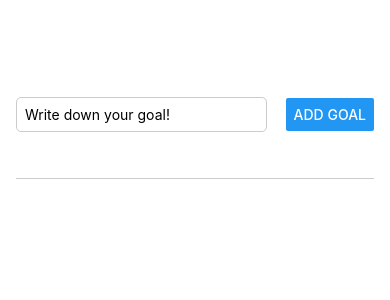
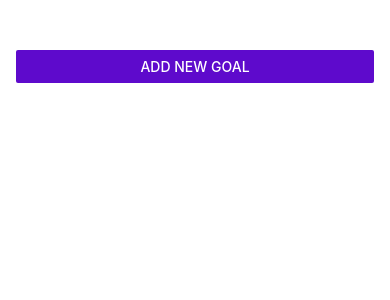
Before and after one commit to FungaiPfende/GoalTracker, a React Native app: screen / in a window 390 px wide. Shown: the top 300 px of the page. Built offline with nearby package versions, Linux system fonts and the light colour scheme.

Commit message:
Added a modal screen.

```diff
--- a/App.js
+++ b/App.js
@@ -1,12 +1,17 @@
 import React, { useState } from "react";
 import { StatusBar } from "expo-status-bar";
-import { StyleSheet, View } from "react-native";
+import { StyleSheet, View, Button } from "react-native";
 
 import { GoalInput } from "./components/GoalInput";
 import { GoalList } from "./components/GoalList";
 
 export default function App() {
   const [goalList, setGoalList] = useState([]);
+  const [modalVisibility, setModalVisibility] = useState(false);
+
+  const startAddGoalHandler = () => {
+    setModalVisibility(true);
+  };
 
   const deleteGoal = (id) => {
     setGoalList((currentGoals) => {
@@ -16,7 +21,12 @@ export default function App() {
 
   return (
     <View style={styles.appContainer}>
-      <GoalInput setGoalList={setGoalList} />
+      <Button
+        title="Add new goal"
+        color="#5E0ACC"
+        onPress={startAddGoalHandler}
+      />
+      <GoalInput setGoalList={setGoalList} modalVisibility={modalVisibility} />
       <GoalList goalData={goalList} onDeleteItem={deleteGoal} />
 
       <StatusBar style="auto" />
--- a/components/GoalInput.jsx
+++ b/components/GoalInput.jsx
@@ -1,7 +1,7 @@
 import React, { useState } from "react";
-import { View, TextInput, Button, StyleSheet } from "react-native";
+import { View, TextInput, Button, StyleSheet, Modal } from "react-native";
 
-export const GoalInput = ({ setGoalList }) => {
+export const GoalInput = ({ setGoalList, modalVisibility }) => {
   const [goal, setGoal] = useState("");
 
   const goalInputHandler = (value) => setGoal(value);
@@ -17,6 +17,7 @@ export const GoalInput = ({ setGoalList }) => {
   };
 
   return (
+    <Modal animationType="slide" visible={modalVisibility}>
       <View style={styles.inputContainer}>
         <TextInput
           style={styles.textInput}
@@ -26,6 +27,7 @@ export const GoalInput = ({ setGoalList }) => {
         />
         <Button title="Add Goal" onPress={addGoalHandler} />
       </View>
+    </Modal>
   );
 };
 
--- a/components/GoalItem.jsx
+++ b/components/GoalItem.jsx
@@ -29,5 +29,5 @@ const styles = StyleSheet.create({
   pressedItem: {
     backgroundColor: "#210699",
     borderRadius: 6,
-  }
+  },
 });
```
Lines whose indentation alone changed are shown as unchanged.
